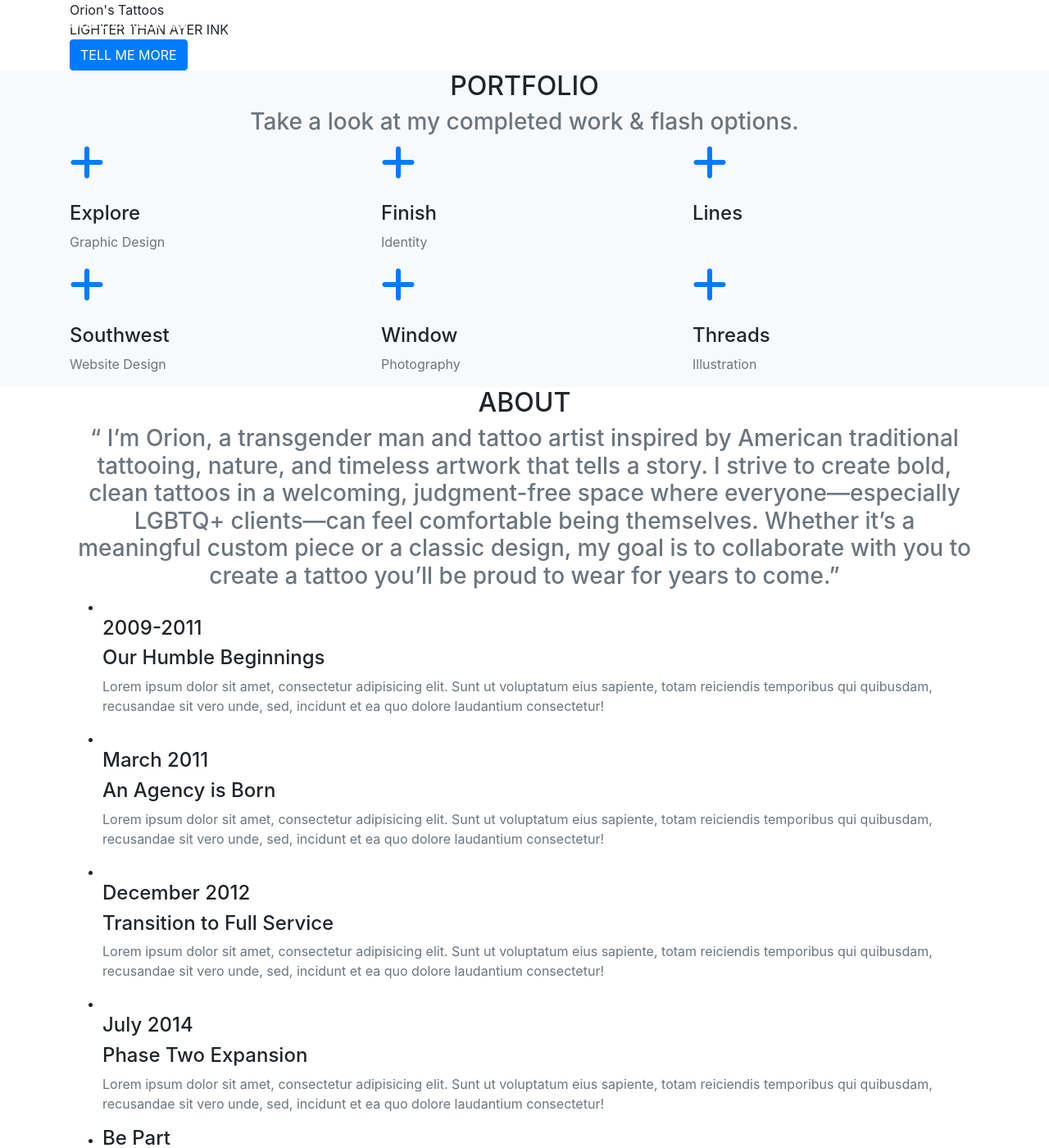
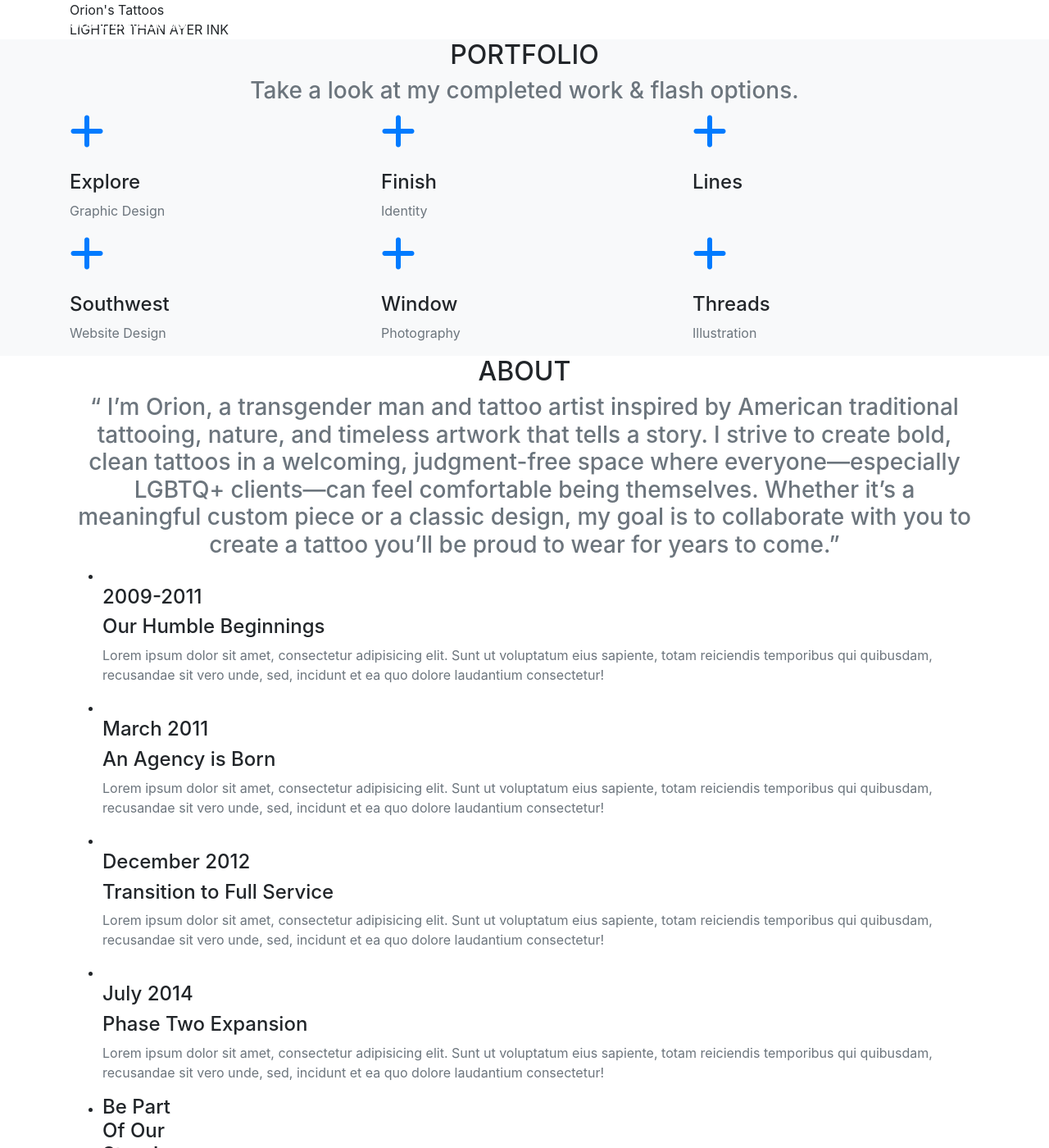
Before and after one commit to islalowe/orion-tattoo-portfolio, a Jekyll site: the page built from index.md, in a window 1280 px wide and 1400 px high. Shown: the whole window at 82% size. Built offline with Jekyll 4.4.1, drawn with Linux system fonts in a browser that asks for light colours; nearby versions of some CDN libraries; some web fonts are replaced; library files that are not in the unit come from our copies.

Commit message:
team to testimonaials

```diff
--- a/_layouts/home.html
+++ b/_layouts/home.html
@@ -12,8 +12,6 @@ layout: default
         <div class="intro-text">
           <div class="intro-lead-in">{{ site.data.home.intro.lead-in }}</div>
           <div class="intro-heading text-uppercase">{{ site.data.home.intro.heading }}</div>
-          <a class="btn btn-primary btn-xl text-uppercase js-scroll-trigger" href="#services">{{ site.data.home.intro.btn }}</a>
-        </div>
       </div>
     </header>
 
--- a/_sass/_services.scss
+++ /dev/null
@@ -1,5 +0,0 @@
-// Styling for the services section
-.service-heading {
-  margin: 15px 0;
-  text-transform: none;
-}
--- a/_sass/_team.scss
+++ b/_sass/_testimonials.scss
@@ -1,5 +1,5 @@
 // Styling for the team section
-.team-member {
+.testimonial {
   margin-bottom: 50px;
   text-align: center;
   img {
--- a/assets/css/agency.min.scss
+++ b/assets/css/agency.min.scss
@@ -13,7 +13,6 @@
 // Components
 @import "_navbar.scss";
 @import "_masthead.scss";
-@import "_services.scss";
 @import "_portfolio.scss";
 @import "_timeline.scss";
 @import "_team.scss";
```
Also changed, not shown: README.md.
